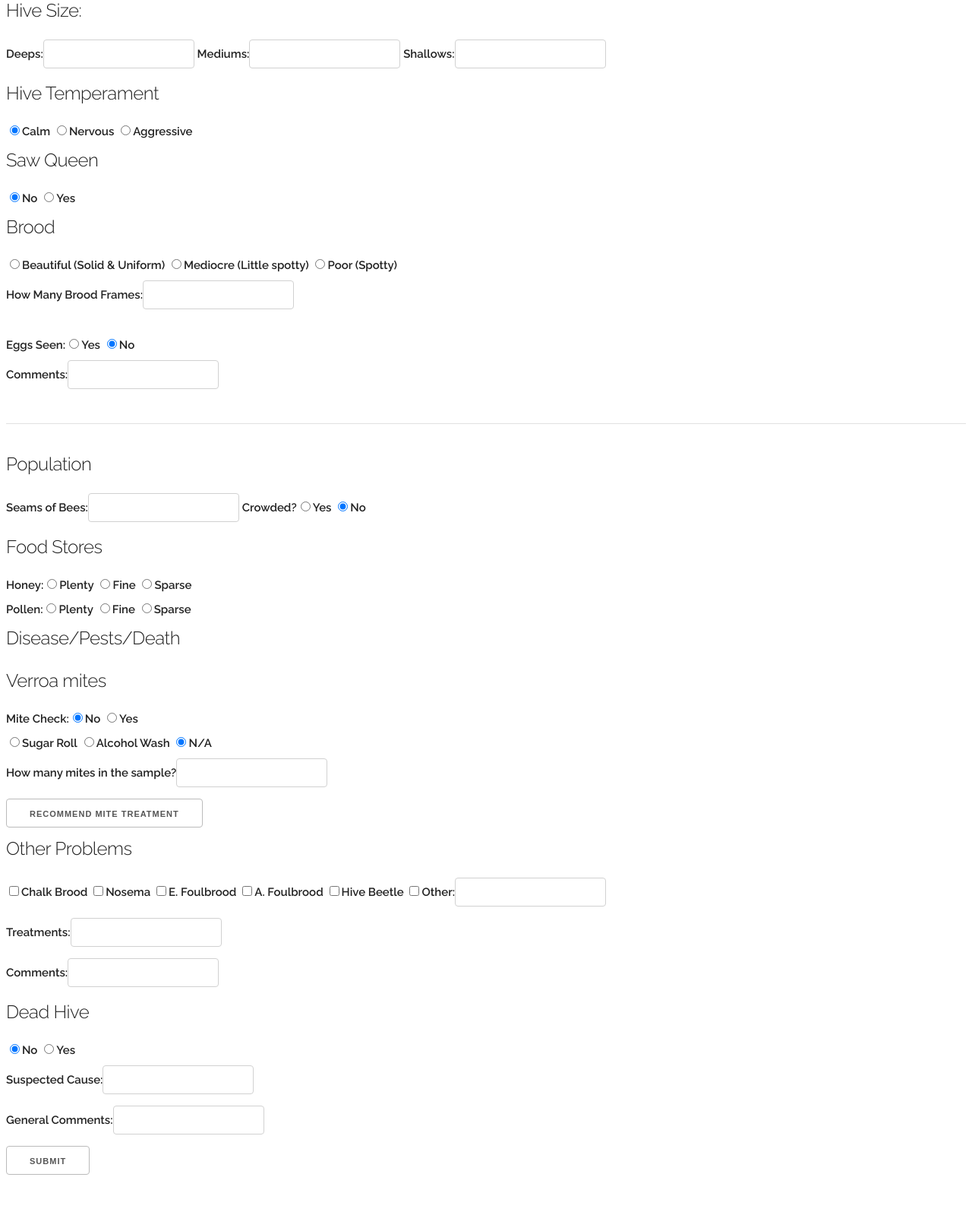
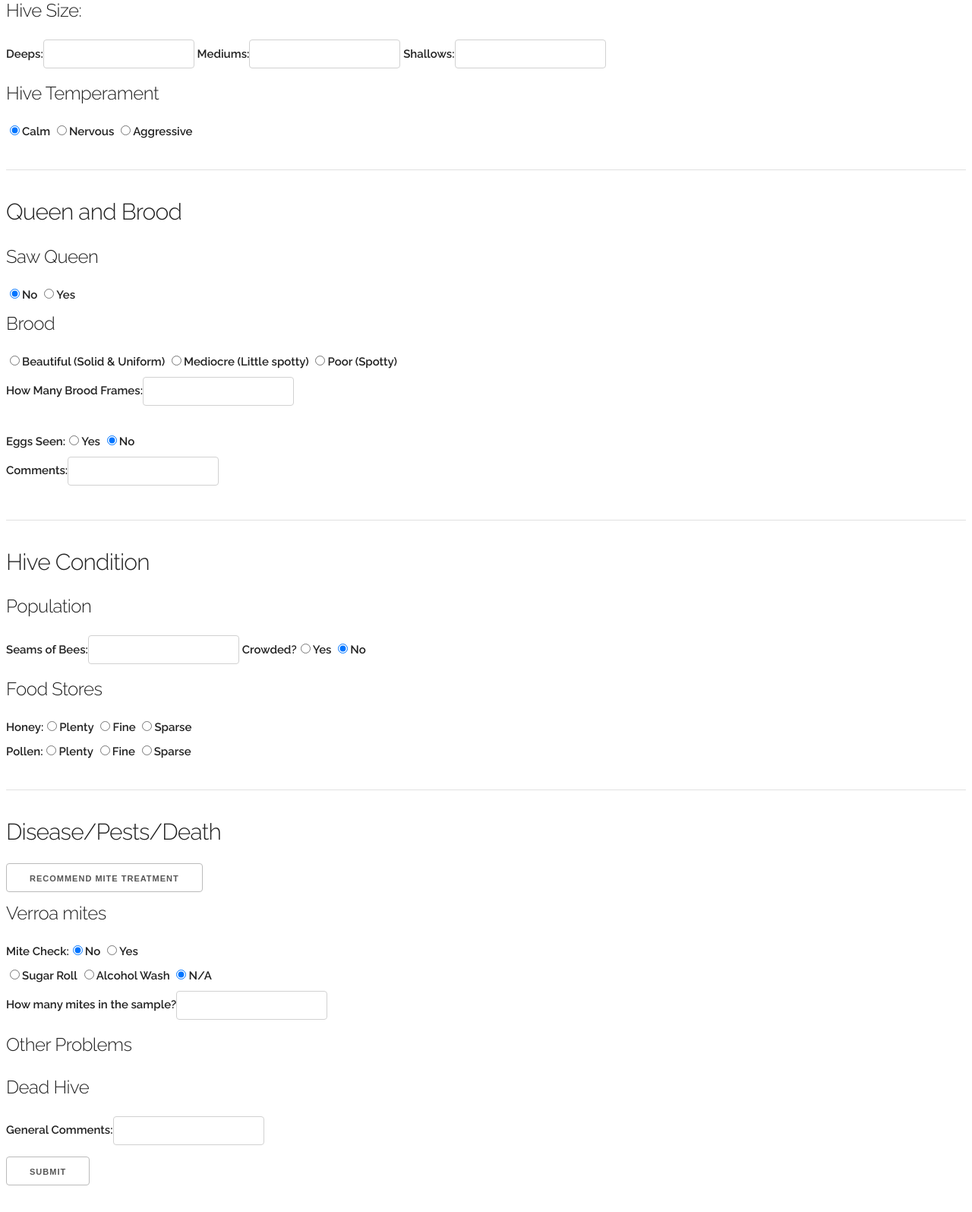
Before and after one commit to DivergentMind/Beeple, a PHP site: page /beeple.php in a window 1280 px wide. Shown: the part 145-1740 px from the top of the page at 76% size. Before the commit the page ends 1691 px from the top, so only its background shows below. Run offline with PHP 8.4, Linux system fonts and the light colour scheme.

Commit message:
minor experiments with tasklist

```diff
--- a/beeple.php
+++ b/beeple.php
@@ -58,9 +58,12 @@ if ( ! empty( $_POST ) ) {//print_r($_POST);
                     <label><input type="radio" name="Temperament" value="Aggressive">Aggressive</label>
                     <label><input type="radio, hidden" name="Temperament" value="NA" checked hidden></label>
                 </div>
+                <hr />
+
+                <h4>Queen and Brood</h4>
 
                 <div>
-                    <h5>Saw Queen</h5> <!-- this is a good spot for a colapsable form -->
+                    <h5>Saw Queen</h5>
                     <label><input type="radio" name="QueenSeen" value="No" checked>No</label>
                     <label><input type="radio" name="QueenSeen" value="Yes">Yes</label>
             <!--    <p>Marked?</p>
@@ -85,8 +88,10 @@ if ( ! empty( $_POST ) ) {//print_r($_POST);
                     <label>Eggs Seen:<input type="radio" name="EggsSeen" value="Yes">Yes</label>
                     <label><input type="radio" name="EggsSeen" value="No" checked>No</label><br>
                     <label>Comments:<input type="text" name="EggComments"></label>
+                </div>
+
                 <hr />
-                </div>
+                <h4>Hive Condition</h4>
 
                 <div>
                     <h5>Population</h5>
@@ -137,19 +142,23 @@ if ( ! empty( $_POST ) ) {//print_r($_POST);
                     <label><input type="checkbox" name="HiveCdns[Damage]" value="1">Equip. Damage</label>
                     <label><input type="checkbox" name="HiveCdns[Other]" value="1">Other:</label><input type="text" name="HiveCdnOtherText">
                 </div>-->
-
+                <hr />
+                <h4>Disease/Pests/Death</h4>
                 <div>
-                    <h5>Disease/Pests/Death</h5>
-                    <h5>Verroa mites</h5><!-- this is a good spot for a colapsable form -->
+                    <button type="button" id="MiteTreatBtn">Recommend Mite Treatment</button>
+                </div>
+                <div>
+                    <h5>Verroa mites</h5>
                     <label>Mite Check:<input type="radio" name="MiteCheck" value="No" checked>No</label>
                     <label><input type="radio" name="MiteCheck" value="Yes">Yes</label><br>
                     <label><input type="radio" name="SamplingMethod" value="Sugar" checked>Sugar Roll</label>
                     <label><input type="radio" name="SamplingMethod" value="Alcohol">Alcohol Wash</label>
                     <label><input type="radio" name="SamplingMethod" value="NA" checked>N/A<br></label>
                     <label>How many mites in the sample?<input type="number" name="MiteCount" min="0" value="null"></label><br>
-                    <button type="button" id="MiteTreatBtn">Recommend Mite Treatment</button>
+                   <!-- <button type="button" id="MiteTreatBtn">Recommend Mite Treatment</button> -->
+                </div>
 
-                    <div id="MiteModal"class="modal">
+                <div id="MiteModal" class="modal">
                     <div class="MiteTreat">
                         <span class="close">&times;</span>
                         <label>Mite Treatment:<input type="radio" name="MiteTreat" value="No" checked>No</label><!-- this is a good spot for a colapsable form -->
@@ -167,8 +176,9 @@ if ( ! empty( $_POST ) ) {//print_r($_POST);
                     </div>
                 </div>
 
-
-                    <h5>Other Problems</h5>
+                <div class="hideToggle">
+                    <h5 class="hide">Other Problems</h5>
+                    <div class="hidden">
                         <label><input type="checkbox" name="OtherProbs[ChalkBrood]" value="1">Chalk Brood</label>
                         <label><input type="checkbox" name="OtherProbs[Nos]" value="1">Nosema</label>
                         <label><input type="checkbox" name="OtherProbs[EFB]" value="1">E. Foulbrood</label>
@@ -179,11 +189,15 @@ if ( ! empty( $_POST ) ) {//print_r($_POST);
                         <input type="hidden" name="OtherProbs[NA]" value="0">
                         <label>Treatments:<input type="text" name="OtherProbTreat"></label><br>
                         <label>Comments:<input type="text" name="OtherProbComments"></label>
-
+                    </div>
+                </div>
+                <div class="hideToggle">
                     <h5>Dead Hive</h5><!-- this is a good spot for a colapsable form -->
+                    <div class="hidden">
                         <label><input type="radio" name="Dead" value="No" checked>No</label>
                         <label><input type="radio" name="Dead" value="Yes">Yes</label><br>
                         <label>Suspected Cause:<input type="text" name="DeadComments"></label>
+                    </div>
                 </div>
 
           <!--  <div>
--- a/js/modal.js
+++ b/js/modal.js
@@ -25,5 +25,9 @@ jQuery(function( $ ){
                 modal.style.display = "none";
             }
         }
+
+        $('.hide').click(function() {
+            $('hidden').toggle( "slow", "linear" );
+        });
     });
 });
--- a/style.css
+++ b/style.css
@@ -396,8 +396,11 @@ hr {
   clear: both; }
 
 
-/* Modal
+/* Modal/Hidden divs
 –––––––––––––––––––––––––––––––––––––––––––––––––– */
+.hidden {
+    display: none;
+}
 .modal {
     display: none;
     position: fixed; /
```
Lines whose indentation alone changed are shown as unchanged.
